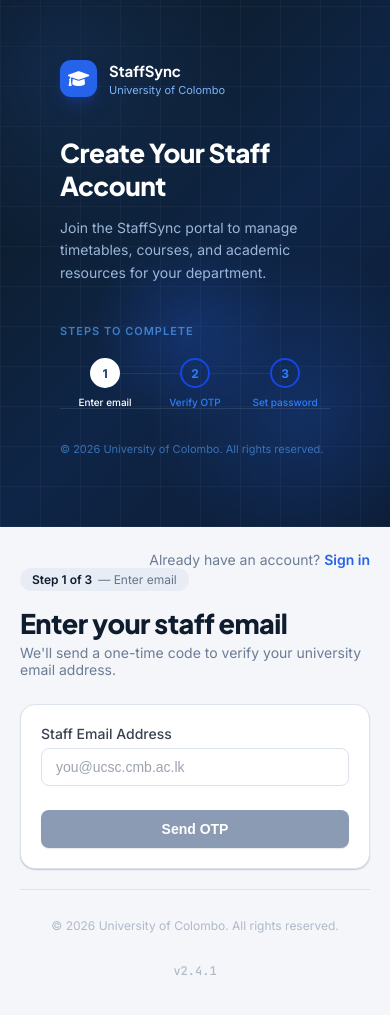
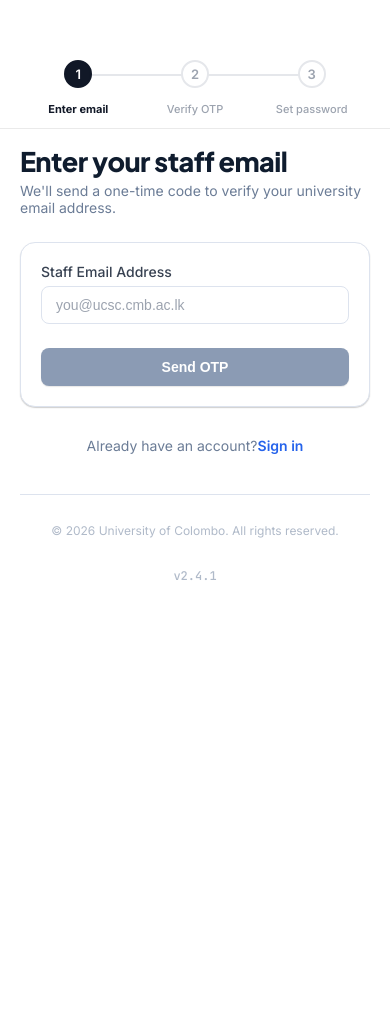
Before and after one commit to nesanduirosha9-prog/y2p, a PHP site: page /signup in a window 390 px wide. After the commit the page ends 580 px from the top, so only its background shows below. Run offline with PHP 8.4, Linux system fonts and the light colour scheme; a stand-in replaces the project's code that opens the database connection.

Commit message:
Bring in responsive login/signup/messages UI from feature-responsiveLogIN

```diff
--- a/app/public/css/signup.css
+++ b/app/public/css/signup.css
@@ -47,7 +47,8 @@
 .step::after {
     content: "";
     position: absolute;
-    top: 15px; /* vertical center of the 30px circle */
+    top: 15px;
+    /* vertical center of the 30px circle */
     height: 1px;
     width: calc(50% - 15px);
     background-color: rgba(25, 60, 184, 0.6);
@@ -120,7 +121,7 @@
 /* A line segment is green once the step to its left is done: the
    completed step's own right half, and the following step's left half. */
 .step.completed::after,
-.step.completed + .step::before {
+.step.completed+.step::before {
     background-color: rgba(0, 212, 146, 0.7);
 }
 
@@ -385,7 +386,10 @@ input[type="password"]:focus {
 .slider {
     position: absolute;
     cursor: pointer;
-    top: 0; left: 0; right: 0; bottom: 0;
+    top: 0;
+    left: 0;
+    right: 0;
+    bottom: 0;
     background-color: #dde3ee;
     transition: .3s;
     border-radius: 34px;
@@ -394,19 +398,21 @@ input[type="password"]:focus {
 .slider:before {
     position: absolute;
     content: "";
-    height: 16px; width: 16px;
-    left: 3px; bottom: 3px;
+    height: 16px;
+    width: 16px;
+    left: 3px;
+    bottom: 3px;
     background-color: white;
     box-shadow: 0 1px 3px rgba(0, 0, 0, 0.1), 0 1px 2px rgba(0, 0, 0, 0.1);
     transition: .3s;
     border-radius: 50%;
 }
 
-input:checked + .slider {
+input:checked+.slider {
     background-color: #00bc7d;
 }
 
-input:checked + .slider:before {
+input:checked+.slider:before {
     transform: translateX(18px);
 }
 
@@ -445,20 +451,171 @@ input:checked + .slider:before {
 }
 
 /* ==============================
-   Responsive (1024px/480px per tokens.css). The container itself stacks
-   to a column via global.css; .right-panel/.login-card are redefined in
-   this file (loaded after global.css), so their padding tweaks need to
-   live here too.
+   Responsive (1024px/480px per tokens.css).
+   Custom mobile behavior for Signup: Stack panels, elegant stepper
+   with connecting lines, white background, and reordered content.
    ============================== */
+
 @media (max-width: 1024px) {
+
+    /* Stack panels vertically */
+    .login-layout-container {
+        flex-direction: column !important;
+        background: #ffffff;
+        /* Force white background */
+    }
+
+    /* Left panel as a flexible white top header */
+    .left-panel {
+        width: 100%;
+        min-height: auto;
+        padding: 24px 48px 16px;
+        background: #ffffff;
+        background-image: none;
+        border-bottom: 1px solid #eaeaea;
+    }
+
+    /* Hide branding, extra text, "STEPS TO COMPLETE", AND the "Step 1 of 3" badge */
+    .left-panel .branding,
+    .left-panel .feature-title,
+    .left-panel .feature-description,
+    .progress-label,
+    .step-badge {
+        display: none !important;
+    }
+
+    /* =========================================
+       ELEGANT STEPPER WITH CONNECTING LINES
+       ========================================= */
+    .progress-tracker {
+        display: flex;
+        flex-direction: row;
+        justify-content: space-between;
+        width: 100%;
+        gap: 0;
+        /* Remove gap so flex: 1 spaces them perfectly */
+    }
+
+    .step {
+        flex: 1;
+        display: flex;
+        flex-direction: column;
+        align-items: center;
+        gap: 6px;
+        position: relative;
+    }
+
+    /* The Connecting Line (Draws from center to center) */
+    .step:not(:last-child)::after {
+        content: '';
+        position: absolute;
+        top: 14px;
+        /* Exactly half the circle's height (28px / 2) */
+        left: 50%;
+        width: 100%;
+        height: 2px;
+        background-color: #e5e7eb;
+        /* Default non-completed line: Grey */
+        z-index: 1;
+    }
+
+    /* Base Circle (Non-completed: Grey) */
+    .step-circle {
+        position: relative;
+        z-index: 2;
+        /* Sits on top of the line */
+        width: 28px;
+        height: 28px;
+        display: flex;
+        justify-content: center;
+        align-items: center;
+        border-radius: 50%;
+        font-size: 13px;
+        font-weight: 600;
+        background-color: #ffffff;
+        color: #9ca3af;
+        border: 2px solid #e5e7eb;
+    }
+
+    .step-text {
+        color: #9ca3af;
+        font-weight: 500;
+        font-size: 11px;
+        text-align: center;
+    }
+
+    /* --- STEP STATES --- */
+
+    /* 1. COMPLETED STEPS (Any step that comes BEFORE the active step) -> Green */
+    .step:has(~ .step.active) .step-circle {
+        background-color: #10b981;
+        border-color: #10b981;
+        color: #ffffff;
+    }
+
+    .step:has(~ .step.active) .step-text {
+        color: #10b981;
+    }
+
+    .step:has(~ .step.active)::after {
+        background-color: #10b981;
+        /* Completed line turns Green */
+    }
+
+    /* 2. CURRENT ACTIVE STEP -> Black */
+    .step.active .step-circle {
+        background-color: #111827;
+        border-color: #111827;
+        color: #ffffff;
+    }
+
+    .step.active .step-text {
+        color: #111827;
+        font-weight: 700;
+    }
+
+    /* Note: The active step's ::after line stays grey because the next step isn't complete yet */
+    /* ========================================= */
+
+    /* Turn right panel into a Flexbox column to reorder its contents */
     .right-panel {
-        padding: 32px 48px;
+        width: 100%;
+        padding: 24px 48px 32px;
+        display: flex;
+        flex-direction: column;
+        background: #ffffff;
+    }
+
+    /* 1. Form content stays at the top */
+    .login-main {
+        order: 1;
+    }
+
+    /* 2. Top Nav ("Already have an account") moved below the form */
+    .top-nav {
+        position: static;
+        order: 2;
+        display: flex;
+        justify-content: center;
+        margin-top: 30px;
+        margin-bottom: 20px;
+    }
+
+    /* 3. Footer stays at the very bottom */
+    .right-footer {
+        order: 3;
     }
 }
 
 @media (max-width: 480px) {
+
+    /* Adjust padding for smaller phone screens */
+    .left-panel {
+        padding: 20px 20px 12px;
+    }
+
     .right-panel {
-        padding: 24px 20px;
+        padding: 15px 20px 24px;
     }
 
     .login-card {
@@ -471,9 +628,7 @@ input:checked + .slider:before {
         text-align: center;
     }
 
-    /* 6 fixed-width boxes (41px + 7px gap) can just overflow a 375px
-       screen once panel/card padding is included — shrink slightly
-       rather than letting them wrap or scroll. */
+    /* Slightly shrink OTP inputs so they don't cause horizontal scrolling on tiny screens */
     .otp-input-group {
         gap: 5px;
     }
@@ -483,8 +638,4 @@ input:checked + .slider:before {
         height: 42px;
         font-size: 17px;
     }
-
-    .step-text {
-        font-size: 10px;
-    }
 }
--- a/app/views/auth/signup.php
+++ b/app/views/auth/signup.php
@@ -51,9 +51,7 @@
 
             </div>
 
-            <footer class="left-footer">
-                <p>&copy; <?= date('Y') ?> University of Colombo. All rights reserved.</p>
-            </footer>
+
         </aside>
 
         <!-- ==================== RIGHT PANEL ==================== -->
```
Also changed, not shown: app/public/css/instructor/messages.css (+76 -17 lines), app/public/css/login.css (+25 -26 lines), app/views/instructor/messages.php (+35 -3 lines).
